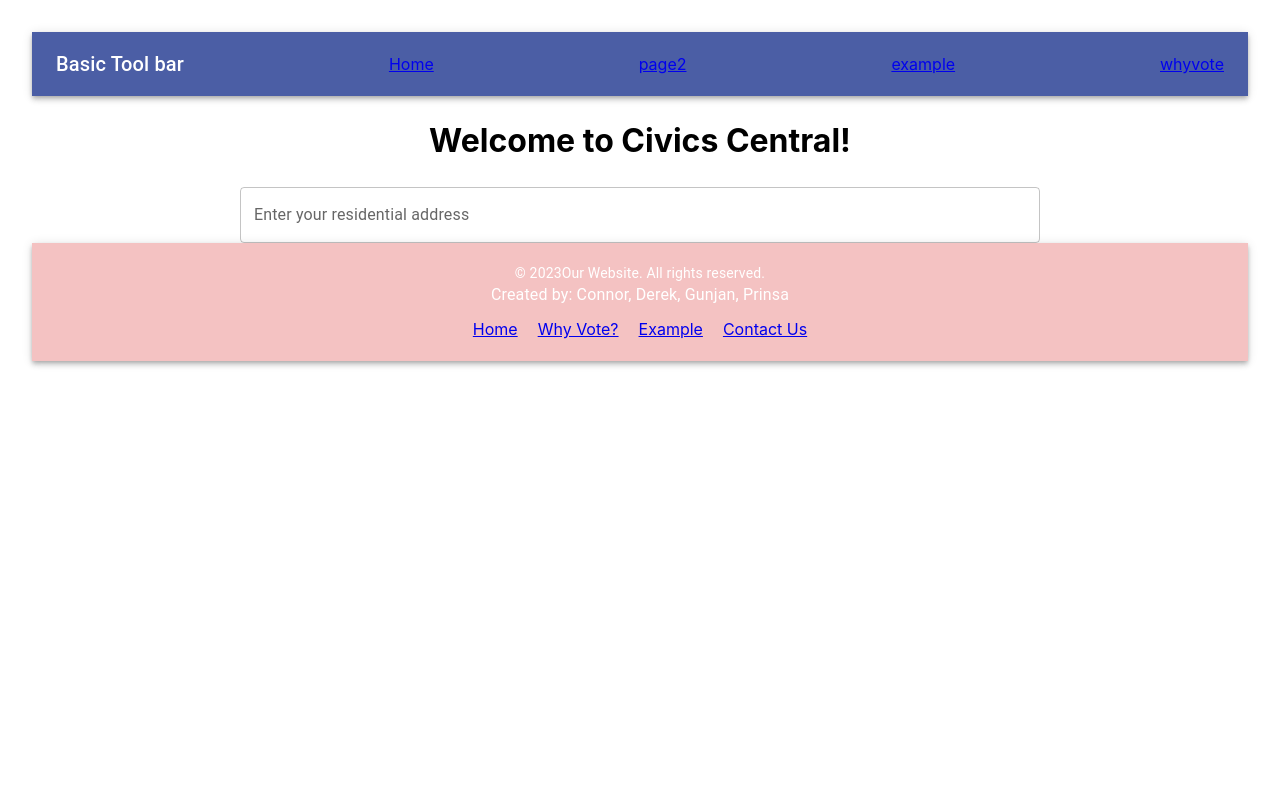
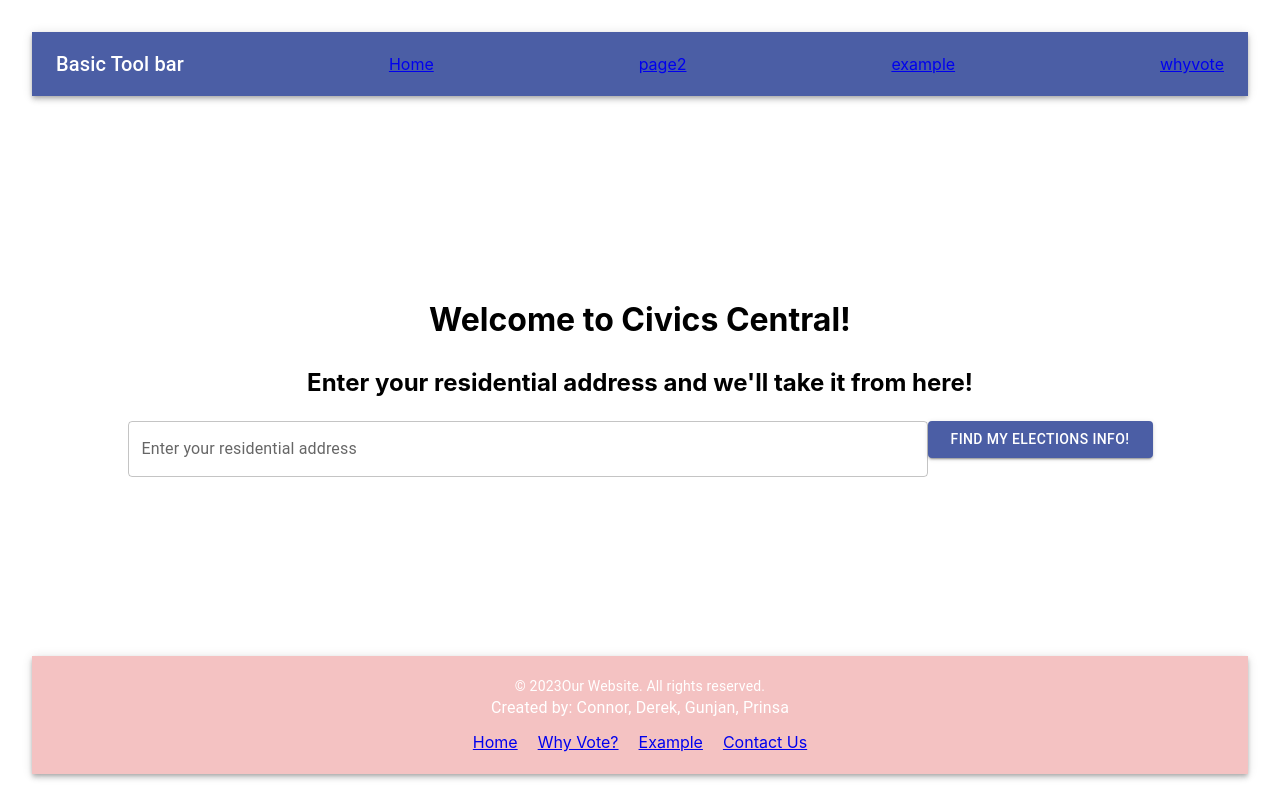
Before and after one commit to drkchn/mosa-upenn-SoC-2023, a React (Vite) app: page / in a window 1280 px wide. Built offline with nearby package versions, Linux system fonts and the light colour scheme.

Commit message:
[#9] Formatting homepage and added button [DC]

```diff
--- a/src/Pages/Home/Home.tsx
+++ b/src/Pages/Home/Home.tsx
@@ -1,5 +1,5 @@
 import React, { useState } from "react";
-import TextField from "@mui/material/TextField";
+import { Box, Button, TextField } from "@mui/material";
 
 const MyComponent: React.FC = () => {
   const [value, setValue] = useState<string>("");
@@ -13,16 +13,36 @@ const MyComponent: React.FC = () => {
       value={value}
       onChange={handleChange}
       placeholder="123 Anywhere St, Anytown, CA 12345"
-      sx={{width: "800px"}}
+      sx={{ width: "800px" }}
     />
   );
 };
 
 export function Home() {
   return (
-    <div>
-      <h1>Welcome to Civics Central!</h1>
-      <MyComponent />
-    </div>
+    <Box
+      sx={{
+        display: "flex",
+        flexDirection: "column",
+        alignItems: "center",
+        justifyContent: "center",
+        height: "70vh",
+      }}
+    >
+      <div>
+        <h1>Welcome to Civics Central!</h1>
+        <h2>Enter your residential address and we'll take it from here!</h2>
+        <MyComponent />
+        <Button
+          variant="contained"
+          color="primary"
+          sx={{
+            width: "225px",
+          }}
+        >
+          Find my elections info!
+        </Button>
+      </div>
+    </Box>
   );
 }
```
